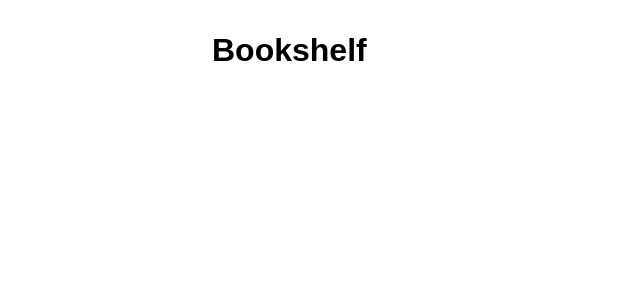
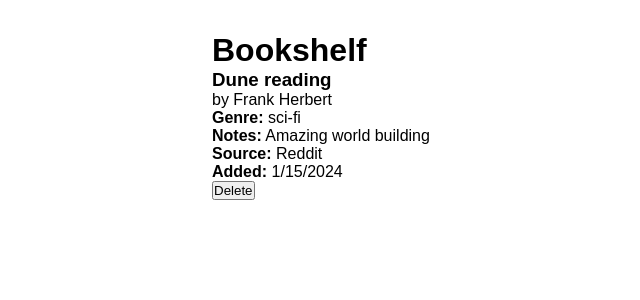
Before and after one commit to ishandahal/bookshelf-app, a React (Vite) app in the folder frontend-react/: page / in a window 1280 px wide. Shown: the top 300 px of the page, without its empty margins (60-700 px from the left). Built offline with nearby package versions, Linux system fonts and the light colour scheme.

Commit message:
feat: add Book type and BookCard component with hardcoded data

```diff
--- a/frontend-react/src/App.tsx
+++ b/frontend-react/src/App.tsx
@@ -1,9 +1,28 @@
+import BookCard from './components/BookCard'
+import type { Book } from './types'
+
+const testBook: Book = {
+	id: 1,
+	title: 'Dune',
+	author: 'Frank Herbert',
+	status: 'reading',
+	genre: 'sci-fi',
+	notes: 'Amazing world building',
+	source: 'Reddit',
+	added_at: '2024-01-15T10:00:00',
+}
+
 function App() {
-  return (
-    <div>
-      <h1>Bookshelf</h1>
-    </div>
-  )
+	function handleDelete(id: number) {
+		console.log('Delete clicked for book id:', id)
+	}
+
+	return (
+		<div>
+			<h1>Bookshelf</h1>
+			<BookCard book={testBook} onDelete={handleDelete} />
+		</div>
+	)
 }
 
 export default App
--- /dev/null
+++ b/frontend-react/src/components/BookCard.tsx
@@ -0,0 +1,30 @@
+import type { Book } from '../types'
+
+interface BookCardProps {
+  book: Book
+  onDelete: (id: number) => void
+}
+
+function BookCard({ book, onDelete }: BookCardProps) {
+  const statusLabel = book.status.replace(/-/g, ' ')
+  const addedDate = new Date(book.added_at).toLocaleDateString()
+
+  return (
+    <div className="book-card">
+      <h3>
+        {book.title} <span className={`badge ${book.status}`}>{statusLabel}</span>
+      </h3>
+      <p className="author">by {book.author}</p>
+
+      {book.genre && <p><strong>Genre:</strong> {book.genre}</p>}
+      {book.notes && <p><strong>Notes:</strong> {book.notes}</p>}
+      {book.source && <p><strong>Source:</strong> {book.source}</p>}
+
+      <p><strong>Added:</strong> {addedDate}</p>
+
+      <button onClick={() => onDelete(book.id)}>Delete</button>
+    </div>
+  )
+}
+
+export default BookCard
--- /dev/null
+++ b/frontend-react/src/types.ts
@@ -0,0 +1,12 @@
+export type Status = 'want-to-read' | 'reading' | 'read'
+
+export interface Book {
+  id: number
+  title: string
+  author: string
+  status: Status
+  genre?: string
+  notes?: string
+  source?: string
+  added_at: string
+}
```
Also changed, not shown: 1 other file (tests, documents, lock files or other folders).
